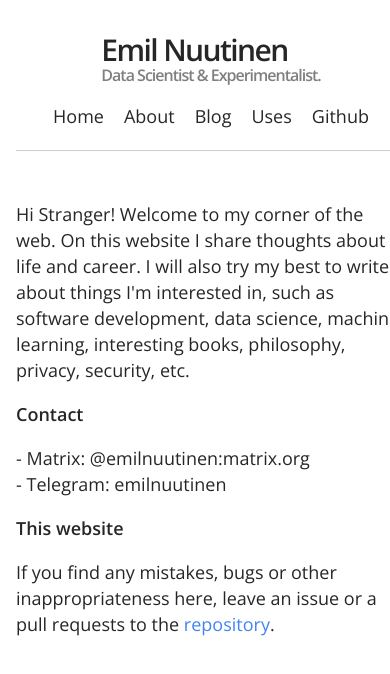
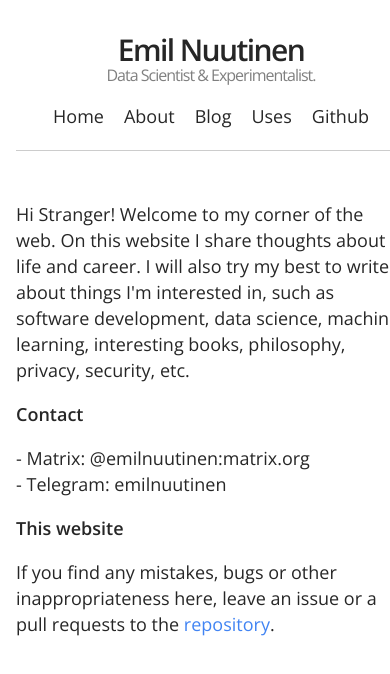
Before and after one commit to emilrwx/emilrwx_website, a Next.js app: page / in a window 390 px wide. Shown: the top 674 px of the page. Built offline with nearby package versions, Linux system fonts and the light colour scheme.

Commit message:
Fix styling

```diff
--- a/components/header.js
+++ b/components/header.js
@@ -11,7 +11,7 @@ export default function Header () {
               Emil Nuutinen
             </Link>
           </h1>
-          <h2 className={styles.description}>Data Scientist & Experimentalist.</h2>
+          <p className={styles.description}>Data Scientist & Experimentalist.</p>
         </div>
         <div className={styles.menu}>
           <Link className={styles.menuLink} href='/'>
--- a/styles/Header.module.css
+++ b/styles/Header.module.css
@@ -36,6 +36,7 @@
   line-height: 1rem;
   letter-spacing: -1px;
   color: var(--fgSecondary);
+  font-weight: 400;
 }
 
 .titleContainer {
@@ -79,5 +80,6 @@
 
   .titleContainer {
     margin-bottom: 20px;
+    text-align: center;
   }
 }
```
